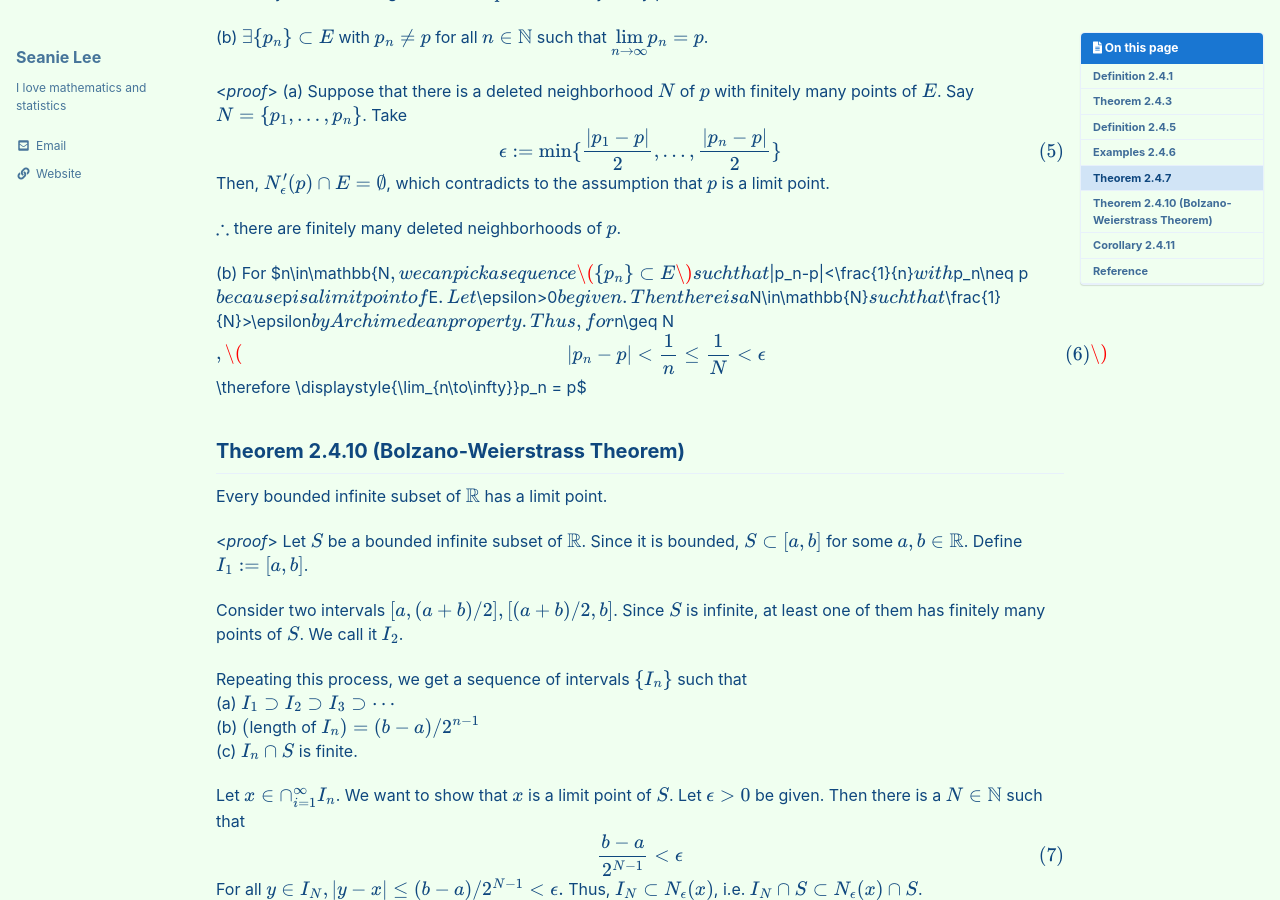
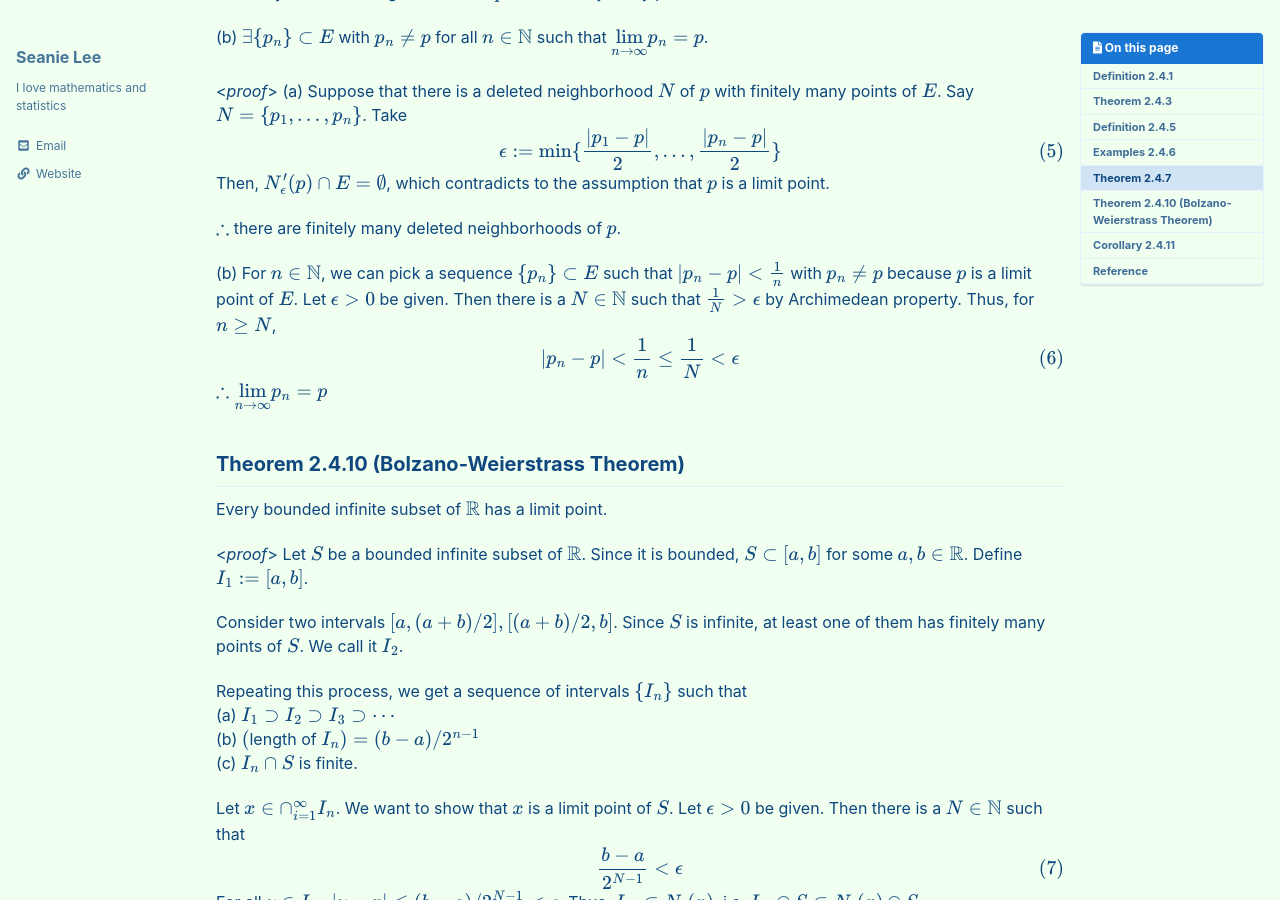
Before and after one commit to seanie12/blog, a Jekyll site: the page built from _posts/2020-12-05-subsequence-bolzano-weierstrass.md, in a window 1280 px wide and 900 px high, scrolled down 1955 px. Built offline with Jekyll 4.4.1, drawn with Linux system fonts in a browser that asks for light colours; cached includes are drawn as plain includes; formulas are drawn with MathJax 3.

```diff
--- a/_posts/2020-12-05-subsequence-bolzano-weierstrass.md
+++ b/_posts/2020-12-05-subsequence-bolzano-weierstrass.md
@@ -111,7 +111,7 @@ Then, $N^\prime_\epsilon (p) \cap E = \emptyset$, which contradicts to the assum
 $\therefore$ there are finitely many deleted neighborhoods of $p$.
 $$\tag*{$\square$}$$
 
-(b) For $n\in\mathbb{N$, we can pick a sequence $$\{p_n\}\subset E$$ such that $|p_n-p|<\frac{1}{n}$ with $p_n\neq p$ because $p$ is a limit point of $E$. Let $\epsilon>0$ be given. Then there is a $N\in\mathbb{N}$ such that $\frac{1}{N}>\epsilon$ by Archimedean property. Thus, for $n\geq N$,
+(b) For $n\in\mathbb{N}$, we can pick a sequence $$\{p_n\}\subset E$$ such that $|p_n-p|<\frac{1}{n}$ with $p_n\neq p$ because $p$ is a limit point of $E$. Let $\epsilon>0$ be given. Then there is a $N\in\mathbb{N}$ such that $\frac{1}{N}>\epsilon$ by Archimedean property. Thus, for $n\geq N$,
 $$
 \begin{align}
 |p_n-p| <\frac{1}{n}\leq\frac{1}{N}<\epsilon
```
